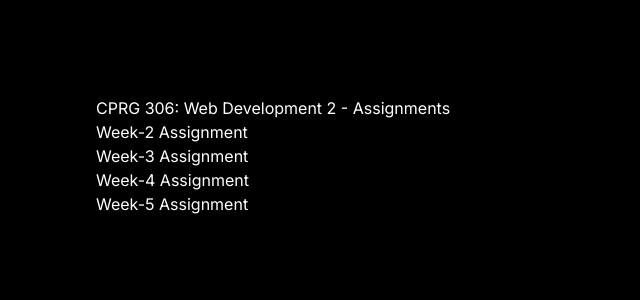
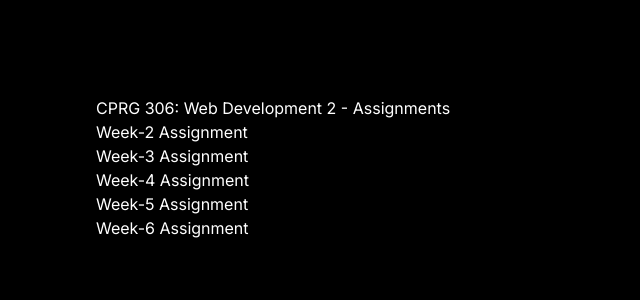
Before and after one commit to magdalenabrinas/cprg306-assignments, a Next.js app: page / in a window 1280 px wide. Shown: the top 300 px of the page, without its empty margins (0-640 px from the left). Built offline with nearby package versions, Linux system fonts and the light colour scheme.

Commit message:
update week 6

```diff
--- a/app/page.js
+++ b/app/page.js
@@ -17,6 +17,9 @@ export default function Home() {
         <p>
           <Link href="/week-5">Week-5 Assignment</Link>
         </p>
+        <p>
+          <Link href="/week-6">Week-6 Assignment</Link>
+        </p>
       </div>
     </main>
   );
```
